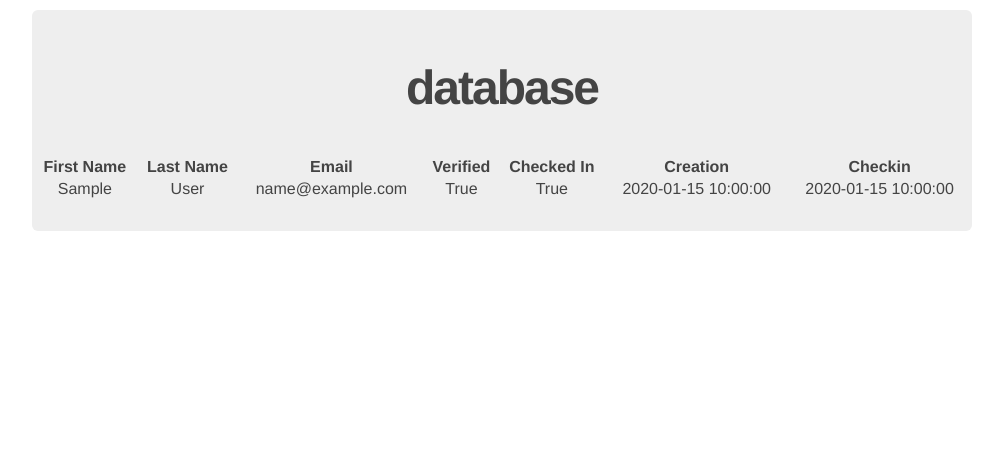
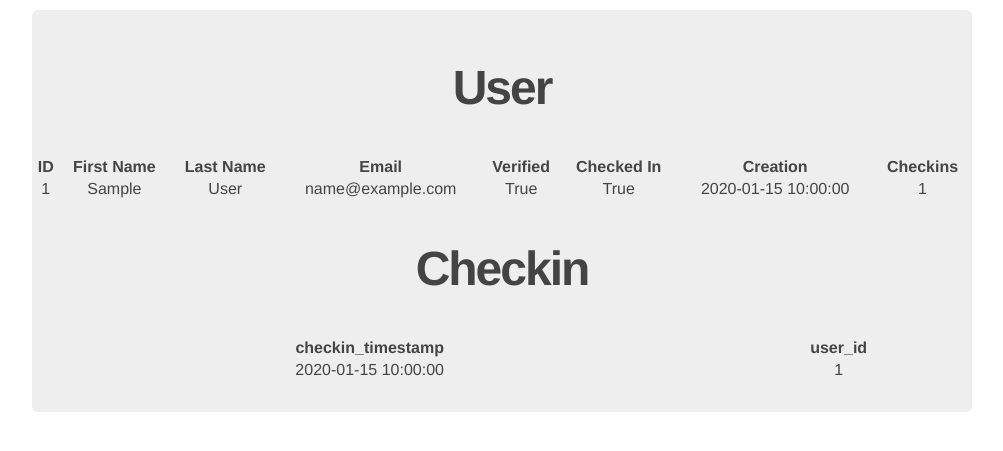
Before and after one commit to ECGHelloWorld/PhoenixNow, a Flask app: template PhoenixNow/templates/admin.html in a window 1280 px wide. Shown: the part 35-486 px from the top of the page, without its empty margins (138-1141 px from the left). Run offline with Flask 2, Linux system fonts and the light colour scheme; the template is opened without the code that fills it: values that come from a table or form of the project are taken from there, others are empty; tables that the repository leaves empty hold one stand-in row (values such as "Sample post").

Commit message:
checkin with button. All checkins are added to separate database table

```diff
--- a/PhoenixNow/__init__.py
+++ b/PhoenixNow/__init__.py
@@ -17,7 +17,7 @@ def create_app(config_object):
     app.config["MAIL_PORT"] = 465
     app.config["MAIL_USE_SSL"] = True
     app.config["MAIL_USERNAME"] = 'support@chadali.me' # your email address
-    app.config["MAIL_PASSWORD"] = 'ask ali yo' # email password
+    app.config["MAIL_PASSWORD"] = 'koolkidklub' # email password
     ### Configuration for flask-mail | If you're using your own email, in views.py change sender='support@chadali.me' to your email ###
 
     from PhoenixNow.views import mail
--- a/PhoenixNow/static/main.css
+++ b/PhoenixNow/static/main.css
@@ -187,9 +187,9 @@ form input#password {
 table {
   width: 100%;
   text-align: center;
-
 }
 
-tr:hover {
-  background-color: #f5f5f5
-}
+/*.scrollMe {
+ overflow: scroll;
+ height: 700px;
+}*/
--- a/PhoenixNow/templates/admin.html
+++ b/PhoenixNow/templates/admin.html
@@ -1,32 +1,53 @@
 {% extends "layout.html" %}
 {% block content %}
   <div class="jumbo">
-    <h2>database</h2>
+
+    <h2>User</h2>
+
     <div class="scrollMe">
     <table id="data">
 
     <tr>
+    <th> ID </th>
     <th> First Name </th>
     <th> Last Name </th>
     <th> Email </th>
     <th> Verified </th>
     <th> Checked In </th>
     <th> Creation </th>
-    <th> Checkin </th>
+    <th> Checkins </th>
     </tr>
 
     {% for user in users %}
     <tr>
+    <td> {{ user.id }} </td>
     <td> {{ user.firstname }} </td>
     <td> {{ user.lastname }} </td>
     <td> {{ user.email }} </td>
     <td> {{ user.verified }} </td>
     <td> {{ user.checkedin }} </td>
     <td> {{ user.creation_timestamp.strftime('%Y-%m-%d %H:%M:%S') }} </td>
-    {% if user.checkin_timestamp %}
-      <td> {{ user.checkin_timestamp.strftime('%Y-%m-%d %H:%M:%S') }} </td>
-    {% endif %}
+    <td> {{ user.checkins.count() }} </td>
     </tr>
+    {% endfor %}
+
+    </table>
+
+    <h2>Checkin</h2>
+    <table id="Checkin">
+
+    <tr>
+    <th> checkin_timestamp </th>
+    <th> user_id </th>
+    </tr>
+
+    {% for user in users %}
+    {% for checkin in user.checkins %}
+    <tr>
+    <td> {{ checkin.checkin_timestamp.strftime('%Y-%m-%d %H:%M:%S') }} </td>
+    <td> {{ checkin.user_id }} </td>
+    </tr>
+    {% endfor %}
     {% endfor %}
 
     </table>
```
Also changed, not shown: PhoenixNow/model.py (+7 -5 lines), PhoenixNow/views.py (+11 -4 lines).
